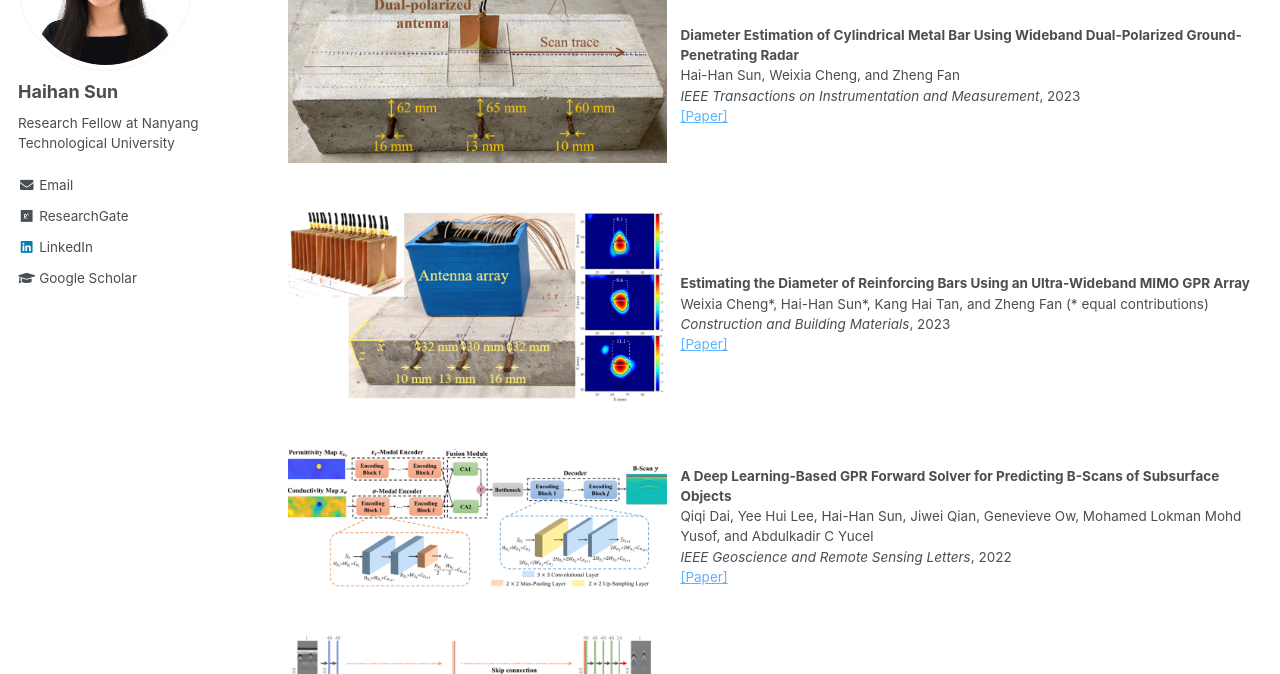
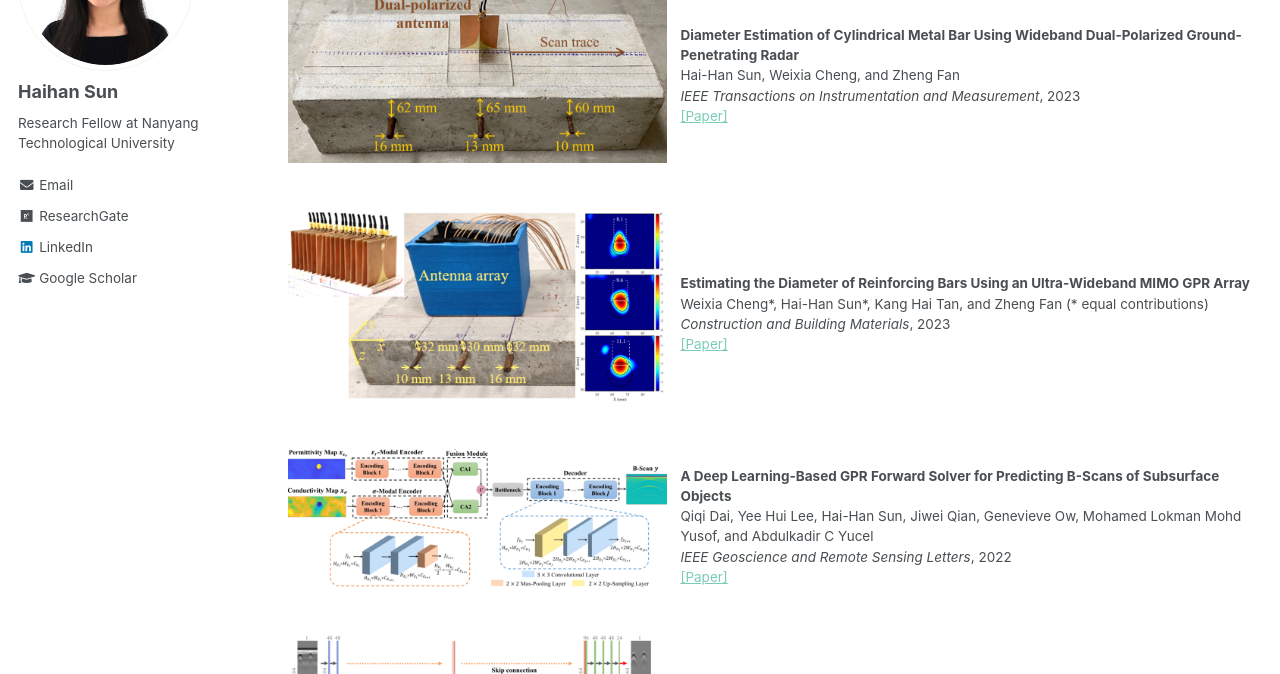
Before and after one commit to Haihan-Sun/Haihan-Sun.github.io, a Jekyll site: the page built from _pages/GPR.html, in a window 1280 px wide and 900 px high. Shown: the part 222-896 px from the top of the window. Built offline with Jekyll 4.4.1, drawn with Linux system fonts in a browser that asks for light colours.

Commit message:
Update GPR.html

```diff
--- a/_pages/GPR.html
+++ b/_pages/GPR.html
@@ -23,7 +23,7 @@ author_profile: true
   <td align="left"><p><b>Diameter Estimation of Cylindrical Metal Bar Using Wideband Dual-Polarized Ground-Penetrating Radar</b> <br />
     Hai-Han Sun, Weixia Cheng, and Zheng Fan <br/>
     <i>IEEE Transactions on Instrumentation and Measurement</i>, 2023  <br/>
-    <a href="https://Haihan-Sun.github.io/files/GPR10.pdf" style="color:#5CB3FF">[Paper]</a>  <br />
+    <a href="https://Haihan-Sun.github.io/files/GPR10.pdf" style="color:#7BCCB5">[Paper]</a>  <br />
   </td>
  </tr>
 </table>
@@ -34,7 +34,7 @@ author_profile: true
 <td align="left"><p><b>Estimating the Diameter of Reinforcing Bars Using an Ultra-Wideband MIMO GPR Array </b> <br />
 Weixia Cheng*, Hai-Han Sun*, Kang Hai Tan, and Zheng Fan (* equal contributions) <br />
 <i>Construction and Building Materials</i>, 2023 <br />
-<a href="https://Haihan-Sun.github.io/files/GPR9.pdf" style="color:#5CB3FF">[Paper]</a>  <br />
+<a href="https://Haihan-Sun.github.io/files/GPR9.pdf" style="color:#7BCCB5">[Paper]</a>  <br />
 </td></tr></table>
 
 <table class="imgtable"><tr><td style = "width:40%">
@@ -42,7 +42,7 @@ Weixia Cheng*, Hai-Han Sun*, Kang Hai Tan, and Zheng Fan (* equal contributions)
 <td align="left"><p><b>A Deep Learning-Based GPR Forward Solver for Predicting B-Scans of Subsurface Objects </b> <br />
 Qiqi Dai, Yee Hui Lee, Hai-Han Sun, Jiwei Qian, Genevieve Ow, Mohamed Lokman Mohd Yusof, and Abdulkadir C Yucel <br />
 <i>IEEE Geoscience and Remote Sensing Letters</i>, 2022 <br />
-<a href="https://Haihan-Sun.github.io/files/GPR8.pdf" style="color:#5CB3FF">[Paper]</a>  <br />
+<a href="https://Haihan-Sun.github.io/files/GPR8.pdf" style="color:#7BCCB5">[Paper]</a>  <br />
 </td></tr></table>
 
 <table class="imgtable"><tr><td style = "width:40%">
@@ -51,8 +51,8 @@ Qiqi Dai, Yee Hui Lee, Hai-Han Sun, Jiwei Qian, Genevieve Ow, Mohamed Lokman Moh
 Hai-Han Sun, Weixia Cheng, and Zheng Fan <br />
 <i>IEEE Transactions on Geoscience and Remote Sensing</i>, 2022 <br />
 The associated conference paper received the <i><b><span style="color:#6698FF">Young Professional Paper Honorable Mention</span> </b></i> at the 2022 International Symposium on Antennas and Propagation.<br />
-<a href="https://Haihan-Sun.github.io/files/GPR7.pdf" style="color:#5CB3FF">[Paper]</a>
-<a href="https://drive.google.com/file/d/1ZdNZPVgvQGfb6kKFuwj0H6UGxjO8_cMw/view?usp=sharing" style="color:#5CB3FF">[Code+Dataset - Google Drive]</a>  <br />
+<a href="https://Haihan-Sun.github.io/files/GPR7.pdf" style="color:#7BCCB5">[Paper]</a>
+<a href="https://drive.google.com/file/d/1ZdNZPVgvQGfb6kKFuwj0H6UGxjO8_cMw/view?usp=sharing" style="color:#7BCCB5">[Code+Dataset - Google Drive]</a>  <br />
 </td></tr></table>
 
 <table class="imgtable"><tr><td style = "width:40%">
@@ -60,7 +60,7 @@ The associated conference paper received the <i><b><span style="color:#6698FF">Y
 <td align="left"><p><b>DMRF-UNet: A Two-Stage Deep Learning Scheme for GPR Data Inversion under Heterogeneous Soil Conditions  </b> <br />
 Qiqi Dai, Yee Hui Lee, Hai-Han Sun, Genevieve Ow, Mohamed Lokman Mohd Yusof, and Abdulkadir C Yucel <br />
 <i>IEEE Transactions on Antennas and Propagation</i>, 2022 <br />
-<a href="https://Haihan-Sun.github.io/files/GPR6.pdf" style="color:#5CB3FF">[Paper]</a> <br />
+<a href="https://Haihan-Sun.github.io/files/GPR6.pdf" style="color:#7BCCB5">[Paper]</a> <br />
 </td></tr></table>
 
 
@@ -69,7 +69,7 @@ Qiqi Dai, Yee Hui Lee, Hai-Han Sun, Genevieve Ow, Mohamed Lokman Mohd Yusof, and
 <td align="left"><p><b>Tree Roots Reconstruction Framework for Accurate Positioning in Heterogeneous Soil  </b> <br />
 Wenhao Luo, Yee Hui Lee, Hai-Han Sun, Lai Fern Ow, Mohamed Lokman Mohd Yusof, and Abdulkadir C. Yucel <br />
 <i>IEEE Journal of Selected Topics in Applied Earth Observations and Remote Sensing</i>, 2022 <br />
-<a href="https://Haihan-Sun.github.io/files/GPR5.pdf" style="color:#5CB3FF">[Paper]</a> <br />
+<a href="https://Haihan-Sun.github.io/files/GPR5.pdf" style="color:#7BCCB5">[Paper]</a> <br />
 </td></tr></table>
 
 
@@ -78,8 +78,8 @@ Wenhao Luo, Yee Hui Lee, Hai-Han Sun, Lai Fern Ow, Mohamed Lokman Mohd Yusof, an
 <td align="left"><p><b>Estimating Parameters of the Tree Root in Heterogeneous Soil Environments via Mask-Guided Multi-Polarimetric Integration Neural Network   </b> <br />
 Hai-Han Sun, Yee Hui Lee, Qiqi Dai, Chongyi Li, Genevieve Ow, Mohamed Lokman Mohd Yusof, and Abdulkadir C Yucel <br />
 <i>IEEE Transactions on Geoscience and Remote Sensing</i>, 2021 <br />
-<a href="https://Haihan-Sun.github.io/files/GPR4.pdf" style="color:#5CB3FF">[Paper]</a>
-<a href="https://drive.google.com/file/d/1sgwTdJdc7ugzDYkGftBDrQuMWIUqumfr/view?usp=sharing" style="color:#5CB3FF">[Code+Dataset - Google Drive]</a>  <br />
+<a href="https://Haihan-Sun.github.io/files/GPR4.pdf" style="color:#7BCCB5">[Paper]</a>
+<a href="https://drive.google.com/file/d/1sgwTdJdc7ugzDYkGftBDrQuMWIUqumfr/view?usp=sharing" style="color:#7BCCB5">[Code+Dataset - Google Drive]</a>  <br />
 </td></tr></table>
 
 
@@ -88,9 +88,9 @@ Hai-Han Sun, Yee Hui Lee, Qiqi Dai, Chongyi Li, Genevieve Ow, Mohamed Lokman Moh
 <td align="left"><p><b>The Orientation Estimation of Elongated Underground Objects via Multi-Polarization Aggregation and Selection Neural Network   </b> <br />
 Hai-Han Sun, Yee Hui Lee, Lai Fern Ow, Mohamed Lokman Mohd Yusof, Abdulkadir C Yucel <br />
 <i>IEEE Geoscience and Remote Sensing Letters</i>, 2021 <br />
-<a href="https://Haihan-Sun.github.io/files/GPR3.pdf" style="color:#5CB3FF">[Paper]</a>
-<a href="https://drive.google.com/file/d/10OmBn0swEH7Bmtd9o2D3SdYqpKNCm3Db/view?usp=sharing" style="color:#5CB3FF">[Code+Dataset - Google Drive]</a>
-<a href="https://pan.baidu.com/s/15p42FlKrTTF4J_IAc0ggBA" style="color:#5CB3FF">[Code+Dataset - Baidu Cloud pw: 9635]</a> <br />
+<a href="https://Haihan-Sun.github.io/files/GPR3.pdf" style="color:#7BCCB5">[Paper]</a>
+<a href="https://drive.google.com/file/d/10OmBn0swEH7Bmtd9o2D3SdYqpKNCm3Db/view?usp=sharing" style="color:#7BCCB5">[Code+Dataset - Google Drive]</a>
+<a href="https://pan.baidu.com/s/15p42FlKrTTF4J_IAc0ggBA" style="color:#7BCCB5">[Code+Dataset - Baidu Cloud pw: 9635]</a> <br />
 </td></tr></table>
 
 <table class="imgtable"><tr><td style = "width:40%">
@@ -98,7 +98,7 @@ Hai-Han Sun, Yee Hui Lee, Lai Fern Ow, Mohamed Lokman Mohd Yusof, Abdulkadir C Y
 <td align="left"><p><b>Dual-Cross-Polarized GPR Measurement Method for Detection and Orientation Estimation of Shallowly Buried Elongated Object  </b> <br />
 Hai-Han Sun, Yee Hui Lee, Wenhao Luo, Lai Fern Ow, Mohamed Lokman Mohd Yusof, Abdulkadir C Yucel <br />
 <i>IEEE Transactions on Instrumentation and Measurement </i>, 2021 <br />
-<a href="https://Haihan-Sun.github.io/files/GPR2.pdf" style="color:#5CB3FF">[Paper]</a>  <br />
+<a href="https://Haihan-Sun.github.io/files/GPR2.pdf" style="color:#7BCCB5">[Paper]</a>  <br />
 </td></tr></table>
 
 <table class="imgtable"><tr><td style = "width:40%">
@@ -106,7 +106,7 @@ Hai-Han Sun, Yee Hui Lee, Wenhao Luo, Lai Fern Ow, Mohamed Lokman Mohd Yusof, Ab
 <td align="left"><p><b>Compact Dual-Polarized Vivaldi Antenna with High Gain and High Polarization Purity for GPR Applications </b> <br />
 Hai-Han Sun, Yee Hui Lee, Wenhao Luo, Lai Fern Ow, Mohamed Lokman Mohd Yusof, Abdulkadir C Yucel <br />
 <i>Sensors  </i>, 2021 <br />
-<a href="https://Haihan-Sun.github.io/files/GPR1.pdf" style="color:#5CB3FF">[Paper]</a>  <br />
+<a href="https://Haihan-Sun.github.io/files/GPR1.pdf" style="color:#7BCCB5">[Paper]</a>  <br />
 </td></tr></table>
 
 </body>
```
